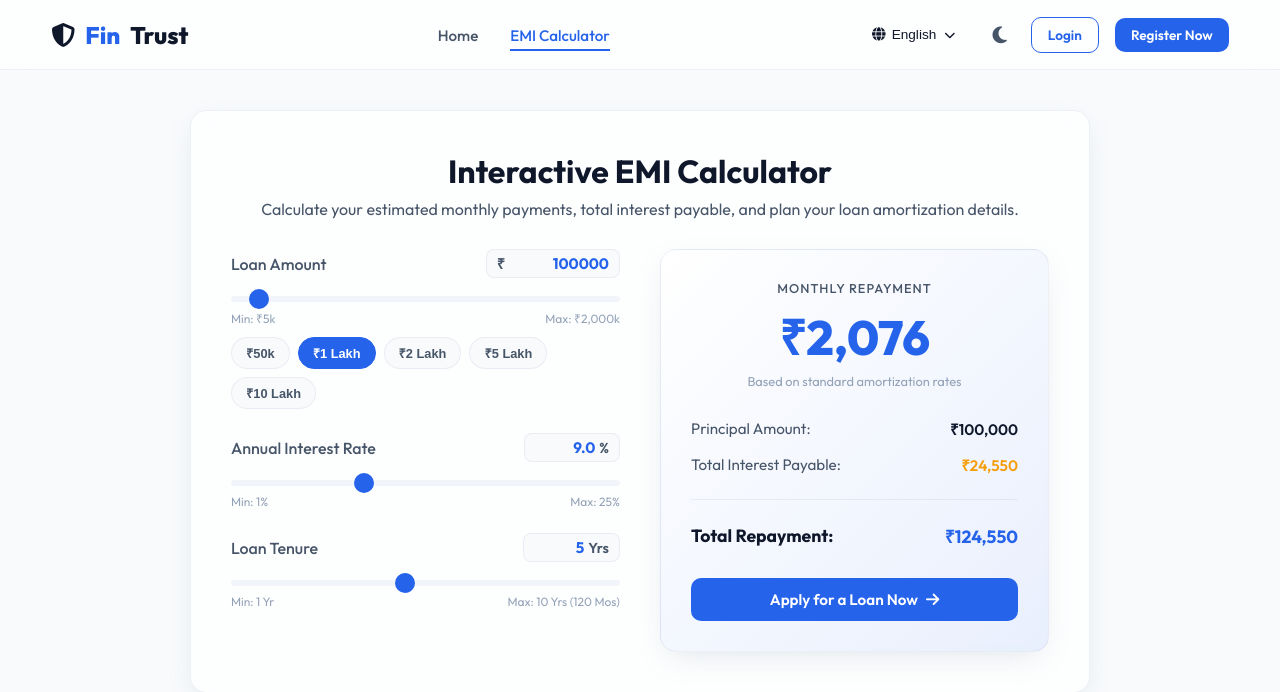
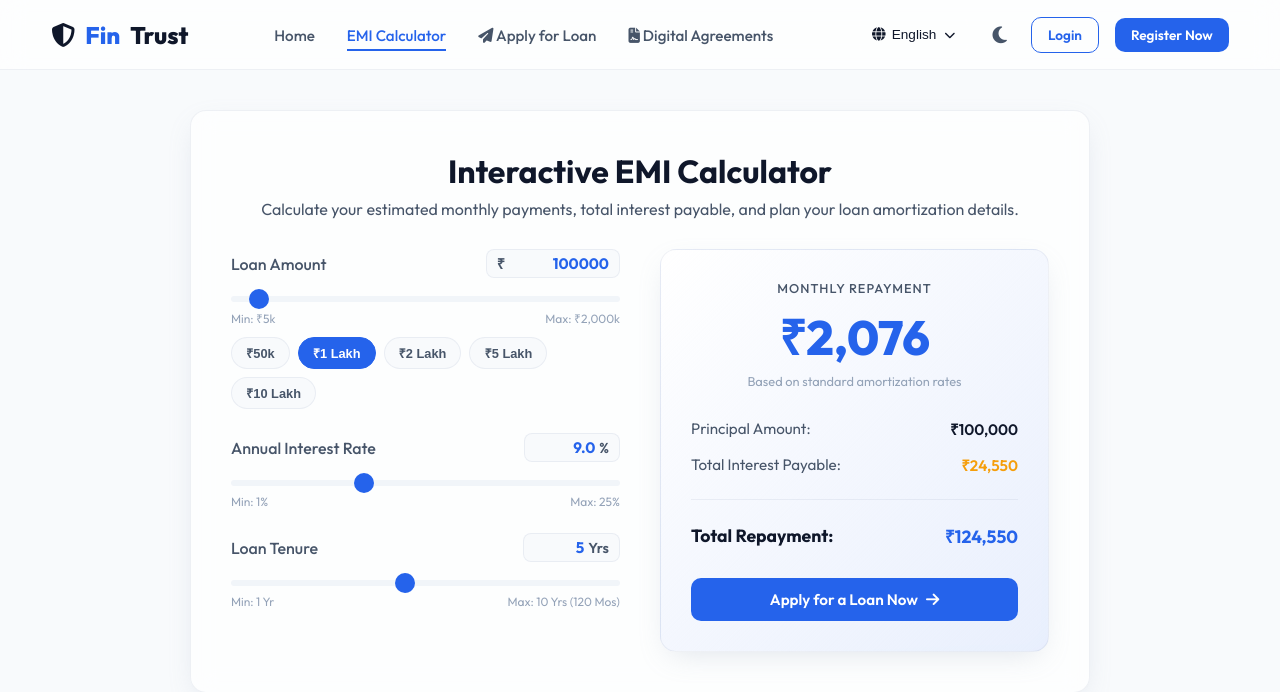
Before and after one commit to ayushchaudhary98012-commits/Fincheck2.o, a Flask app: page /calculator in a window 1280 px wide. Shown: the top 692 px of the page. Run offline with Flask 3, Linux system fonts and the light colour scheme; some libraries are stand-ins or nearby versions.

Commit message:
Restore full native Jinja rendering and complete navigation tabs across entire application

```diff
--- a/backend/app.py
+++ b/backend/app.py
@@ -441,9 +441,6 @@ def trigger_matching_engine(app_id):
 
 @app.route('/')
 def landing():
-    index_file = os.path.join(FRONTEND_DIR, 'index.html')
-    if os.path.exists(index_file):
-        return send_file(index_file)
     return render_template('landing.html')
 
 @app.route('/calculator')
--- a/backend/templates/base.html
+++ b/backend/templates/base.html
@@ -30,6 +30,8 @@
         <ul class="nav-menu">
             <li><a href="/" class="nav-link">{{ _('Home') }}</a></li>
             <li><a href="/calculator" class="nav-link">{{ _('EMI_Calculator') }}</a></li>
+            <li><a href="/apply" class="nav-link"><i class="fas fa-paper-plane"></i> Apply for Loan</a></li>
+            <li><a href="/agreements" class="nav-link"><i class="fas fa-file-contract"></i> {{ _('Agreements') }}</a></li>
             {% if session.get('user_id') %}
                 {% if session.get('role') == 'admin' %}
                     <li><a href="/admin/dashboard" class="nav-link"><i class="fas fa-chart-pie"></i> {{ _('Admin_Dashboard') }}</a></li>
--- a/frontend/templates/base.html
+++ b/frontend/templates/base.html
@@ -30,6 +30,8 @@
         <ul class="nav-menu">
             <li><a href="/" class="nav-link">{{ _('Home') }}</a></li>
             <li><a href="/calculator" class="nav-link">{{ _('EMI_Calculator') }}</a></li>
+            <li><a href="/apply" class="nav-link"><i class="fas fa-paper-plane"></i> Apply for Loan</a></li>
+            <li><a href="/agreements" class="nav-link"><i class="fas fa-file-contract"></i> {{ _('Agreements') }}</a></li>
             {% if session.get('user_id') %}
                 {% if session.get('role') == 'admin' %}
                     <li><a href="/admin/dashboard" class="nav-link"><i class="fas fa-chart-pie"></i> {{ _('Admin_Dashboard') }}</a></li>
```
